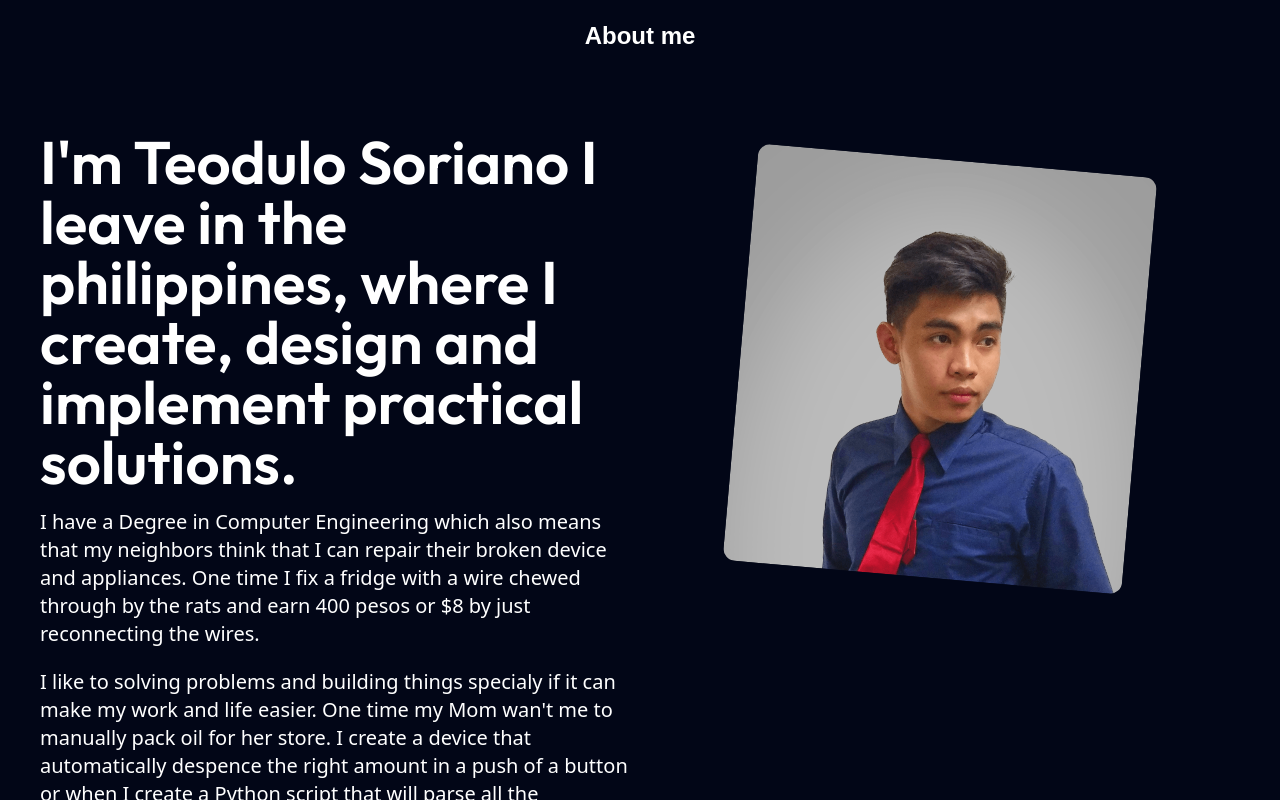
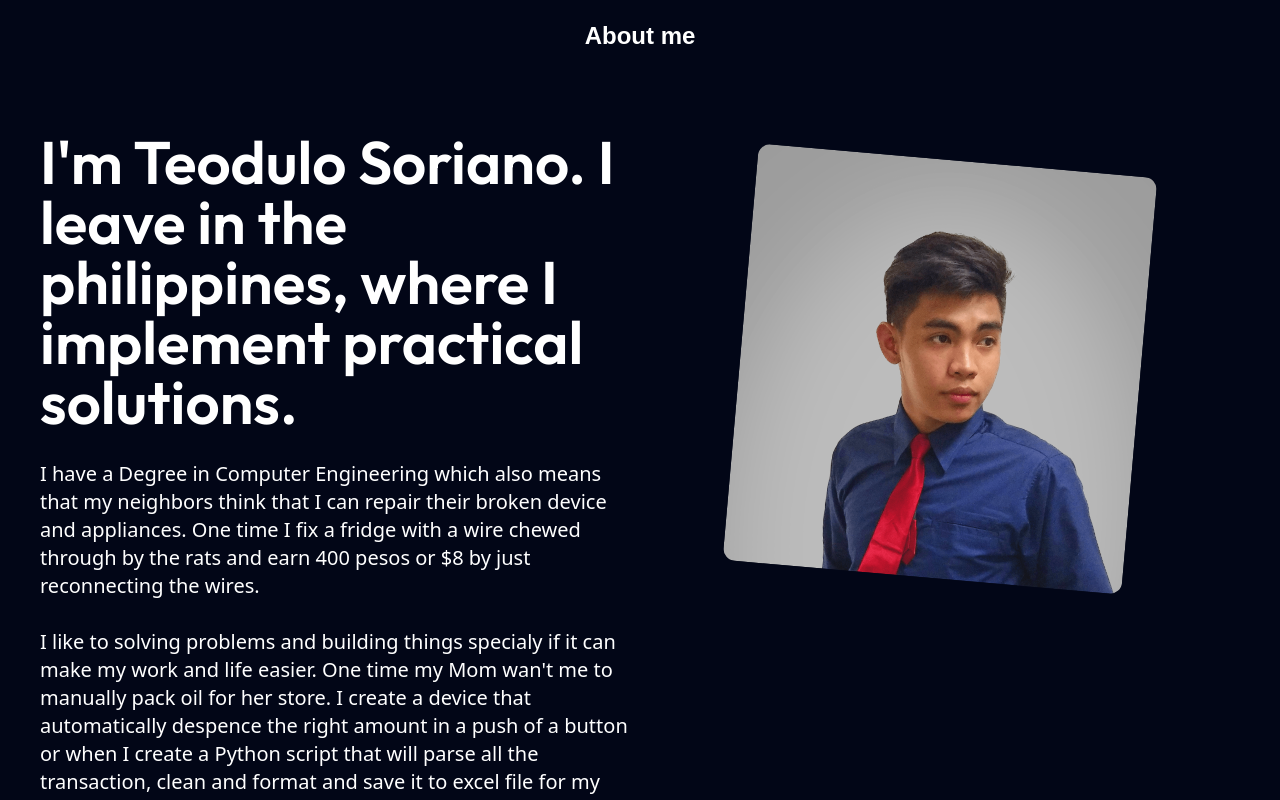
Before and after one commit to teodie/teodulo-portfolio-website, a Next.js app: page / in a window 1280 px wide. Shown: the part 860-1660 px from the top of the page. Built offline with nearby package versions, Linux system fonts and the light colour scheme; a web font is replaced by a local one.

Commit message:
style: Made the about header to be shorter change the spaceing of the pharagraph

```diff
--- a/components/About.tsx
+++ b/components/About.tsx
@@ -9,9 +9,9 @@ function About() {
       <div className='grid grid-cols-1 my-10 md:grid-cols-2'>
 
 
-        <div className='text-xl space-y-5 order-2 md:order-1'>
+        <div className='text-xl space-y-7 order-2 md:order-1'>
 
-          <h2 className='font-extrabold text-4xl lg:text-6xl font-outfit mb-4'>I'm Teodulo Soriano I leave in the philippines, where I create, design and implement practical solutions.</h2>
+          <h2 className='font-extrabold text-4xl lg:text-6xl font-outfit'>I'm Teodulo Soriano. I leave in the philippines, where I implement practical solutions.</h2>
 
           <p>I have a Degree in Computer Engineering which also means that my neighbors think that I can repair their broken device and appliances. One time I fix a fridge with a wire chewed through by the rats and earn 400 pesos or $8 by just reconnecting the wires.</p>
 
--- a/components/NavBar.tsx
+++ b/components/NavBar.tsx
@@ -1,6 +1,8 @@
 import React, { useEffect, useState } from 'react'
 import { Menu, X, Moon, Sun } from 'lucide-react'
 import { useMenu } from '@/utils/ThemeContext'
+import Image from 'next/image'
+import myphoto from '@/assets/images/teodieicon.png'
 
 type NavPropType = {
   isDarkMode: boolean,
@@ -34,6 +36,7 @@ const NavBAr = ({ isDarkMode, setIsDarkMode }: NavPropType) => {
   return (
     <nav className={`fixed flex w-full flex-row justify-between items-center px-5 py-2 md:py-4 z-50
   ${isScrolled && 'dark:bg-slate-900/70 bg-white/70 backdrop-blur-md border-b border-white/20 '}`}>
+
       <a href="#" target="_blank" rel="noopener noreferrer" className='font-rondbox text-4xl tracking-[3px]'>Teodi</a>
 
       <ul
```
